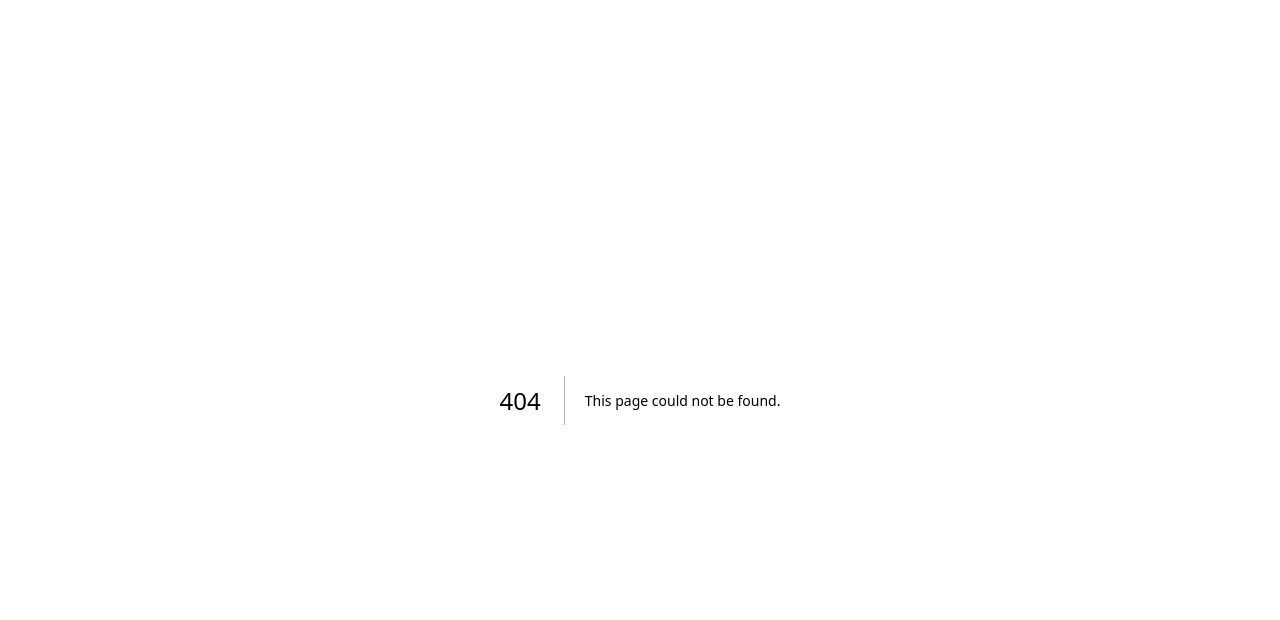
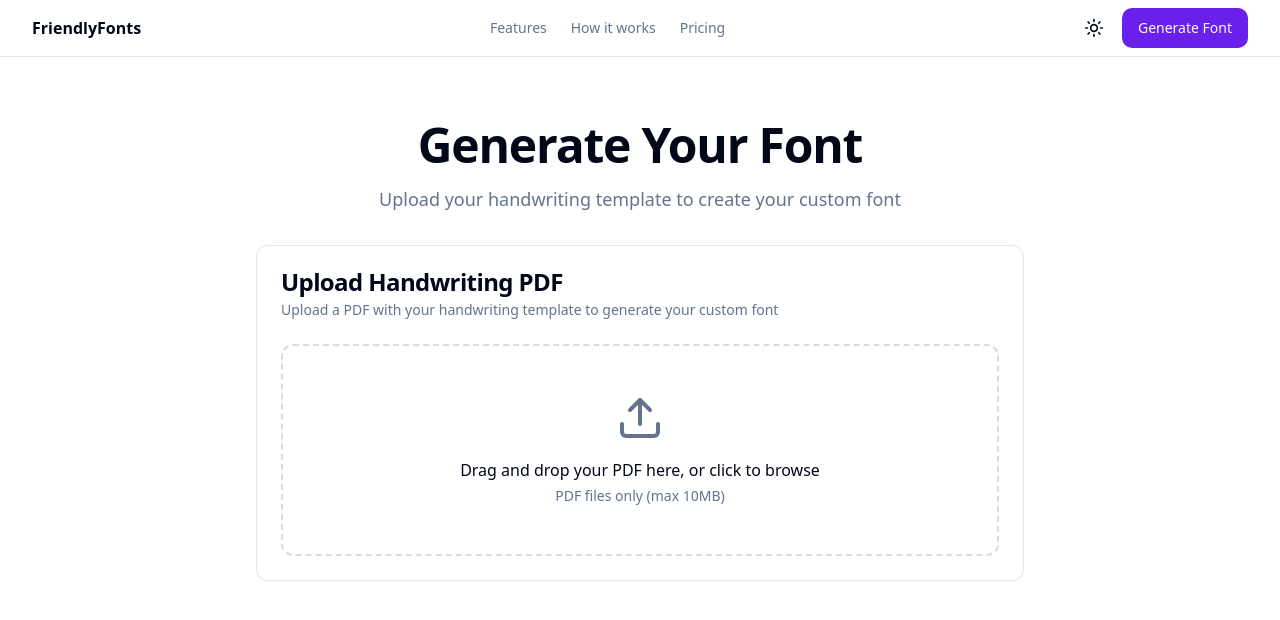
Before and after one commit to likithp-dagoat/Friendly-Fonts, a Next.js app: page /generate in a window 1280 px wide. Before the commit this address had no page. Shown: the top 620 px of the page. Built offline with nearby package versions, Linux system fonts and the light colour scheme.

Commit message:
Fix: Create /generate route to resolve typedRoutes build error

```diff
--- /dev/null
+++ b/src/app/generate/page.tsx
@@ -0,0 +1,23 @@
+import { Navbar } from "@/components/ui/navbar";
+import { PDFUpload } from "@/components/pdf-upload";
+
+export default function GeneratePage() {
+  return (
+    <div>
+      <Navbar />
+      <main className="container py-16">
+        <div className="mx-auto max-w-3xl">
+          <div className="mb-8 text-center">
+            <h1 className="text-4xl font-bold tracking-tight md:text-5xl">
+              Generate Your Font
+            </h1>
+            <p className="mt-4 text-lg text-muted-foreground">
+              Upload your handwriting template to create your custom font
+            </p>
+          </div>
+          <PDFUpload />
+        </div>
+      </main>
+    </div>
+  );
+}
```
